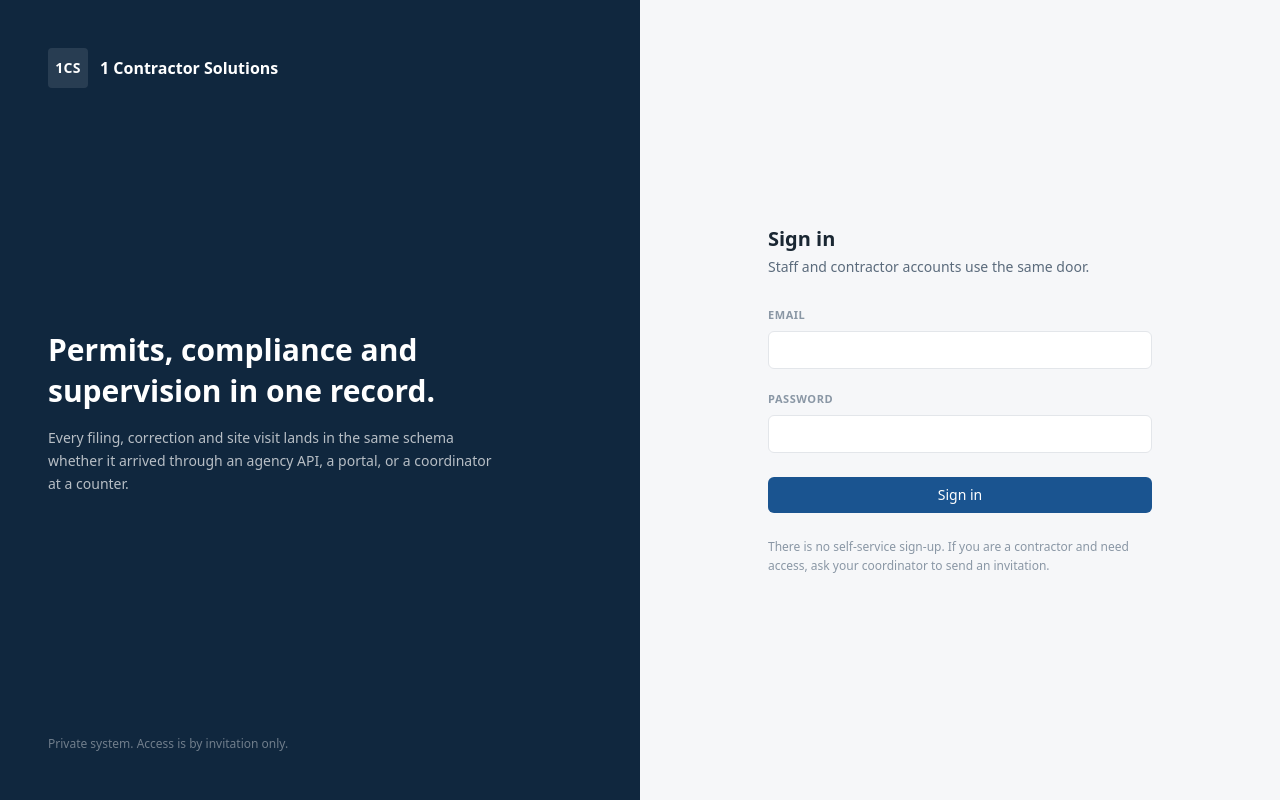
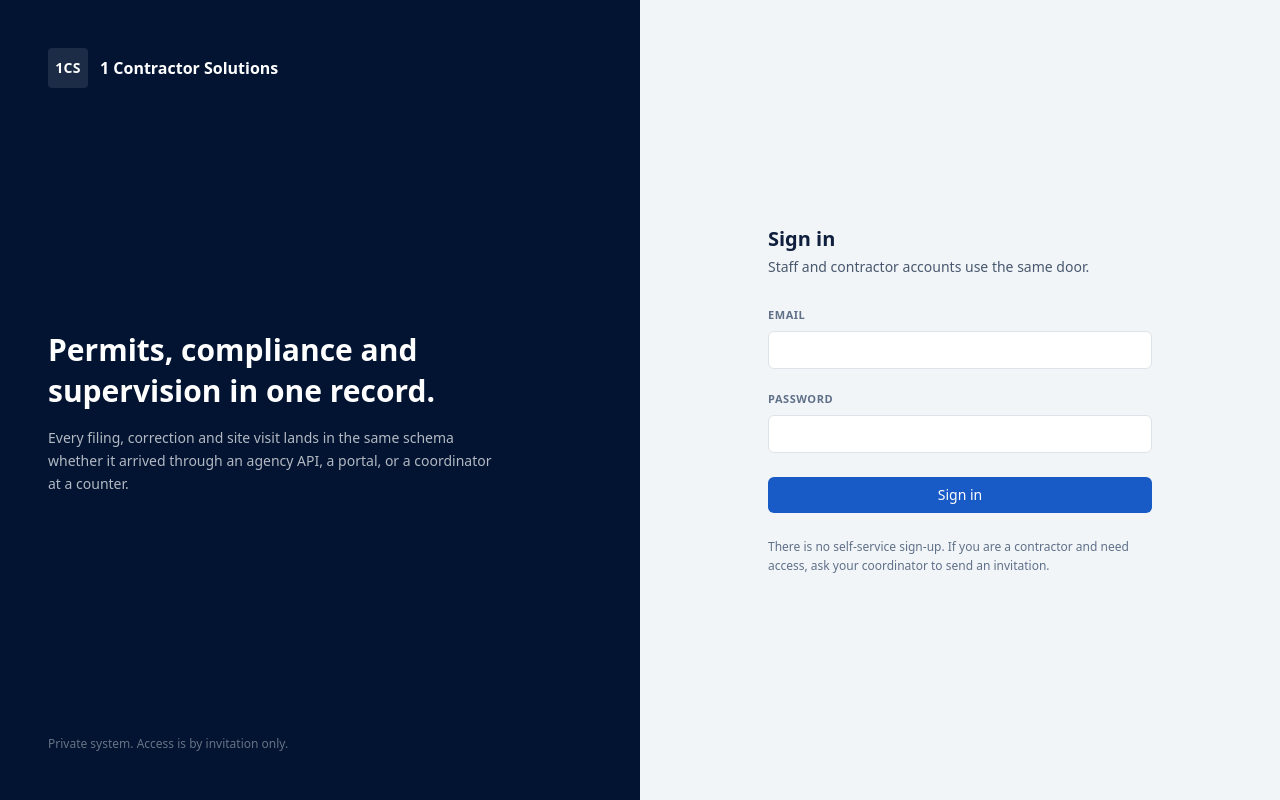
Before and after one commit to openmarket6/App-, a React app in the folder web/: page / in a window 1280 px wide. Built offline with nearby package versions, Linux system fonts and the light colour scheme; no server answers; the HTML template or start-up script is replaced by a standard one.

Commit message:
Make the brand palette the app's design tokens

```diff
--- a/web/app.html
+++ b/web/app.html
@@ -4,7 +4,12 @@
     <meta charset="UTF-8" />
     <meta name="viewport" content="width=device-width, initial-scale=1.0" />
     <meta name="robots" content="noindex, nofollow" />
-    <title>1 Contractor Solutions</title>
+    <title>1CS Contractor Solutions</title>
+    <meta name="theme-color" content="#021432" />
+    <link rel="icon" href="/favicon.ico" sizes="any" />
+    <link rel="icon" type="image/png" href="/favicon.png" sizes="64x64" />
+    <link rel="apple-touch-icon" href="/apple-touch-icon.png" />
+    <link rel="preload" href="/brand/1cs-mark-onnavy.png" as="image" />
   </head>
   <body>
     <div id="root"></div>
--- a/web/tailwind.config.js
+++ b/web/tailwind.config.js
@@ -1,27 +1,40 @@
-/** @type {import('tailwindcss').Config} */
+/**
+ * 1CS brand palette. These values are the source of truth for the application
+ * shell; the marketing site carries the same system in public/site.css.
+ *
+ * Every pair below is checked for WCAG AA against the surface it sits on:
+ *   ink        16.4:1 on white      ink.soft  7.3:1     ink.mute  5.0:1
+ *   brand      6.3:1 with white     good      5.2:1 with white
+ *
+ * `brand` (blue) is the primary action inside the product; the green is
+ * reserved for confirmation, exactly as the check mark in the logo is.
+ *
+ * @type {import('tailwindcss').Config}
+ */
 export default {
-  content: ['./index.html', './src/**/*.{ts,tsx}'],
+  content: ['./app.html', './src/**/*.{ts,tsx}'],
   theme: {
     extend: {
       colors: {
         navy: {
-          DEFAULT: '#10273e',
-          700: '#0b1d2e',
+          DEFAULT: '#021432',
+          700: '#010d22',
         },
-        ink: { DEFAULT: '#1a2733', soft: '#5b6b7c', mute: '#8a97a5' },
-        line: '#e3e6ea',
-        page: '#f6f7f9',
-        brand: { DEFAULT: '#1a5490', hover: '#164a7f', soft: '#e8f0f9' },
+        ink: { DEFAULT: '#0f1f3d', soft: '#48586e', mute: '#5f7089' },
+        line: '#dce3eb',
+        page: '#f2f5f7',
+        brand: { DEFAULT: '#185ac6', hover: '#033380', soft: '#e7effc' },
+        lime: '#94c63d',
         danger: { DEFAULT: '#b42318', soft: '#fdecea' },
         warn: { DEFAULT: '#a15c07', soft: '#fdf3e3' },
-        good: { DEFAULT: '#1c7c54', soft: '#e7f4ee' },
+        good: { DEFAULT: '#2c7a52', soft: '#e9f4ee' },
       },
       fontFamily: {
         sans: ['ui-sans-serif', 'system-ui', '-apple-system', 'Segoe UI', 'Roboto', 'Helvetica Neue', 'Arial', 'sans-serif'],
         mono: ['ui-monospace', 'SFMono-Regular', 'Menlo', 'Consolas', 'monospace'],
       },
       borderRadius: { card: '8px' },
-      boxShadow: { card: '0 1px 2px rgba(16,39,62,0.04)' },
+      boxShadow: { card: '0 1px 2px rgba(2,20,50,0.05)' },
     },
   },
   plugins: [],
```
